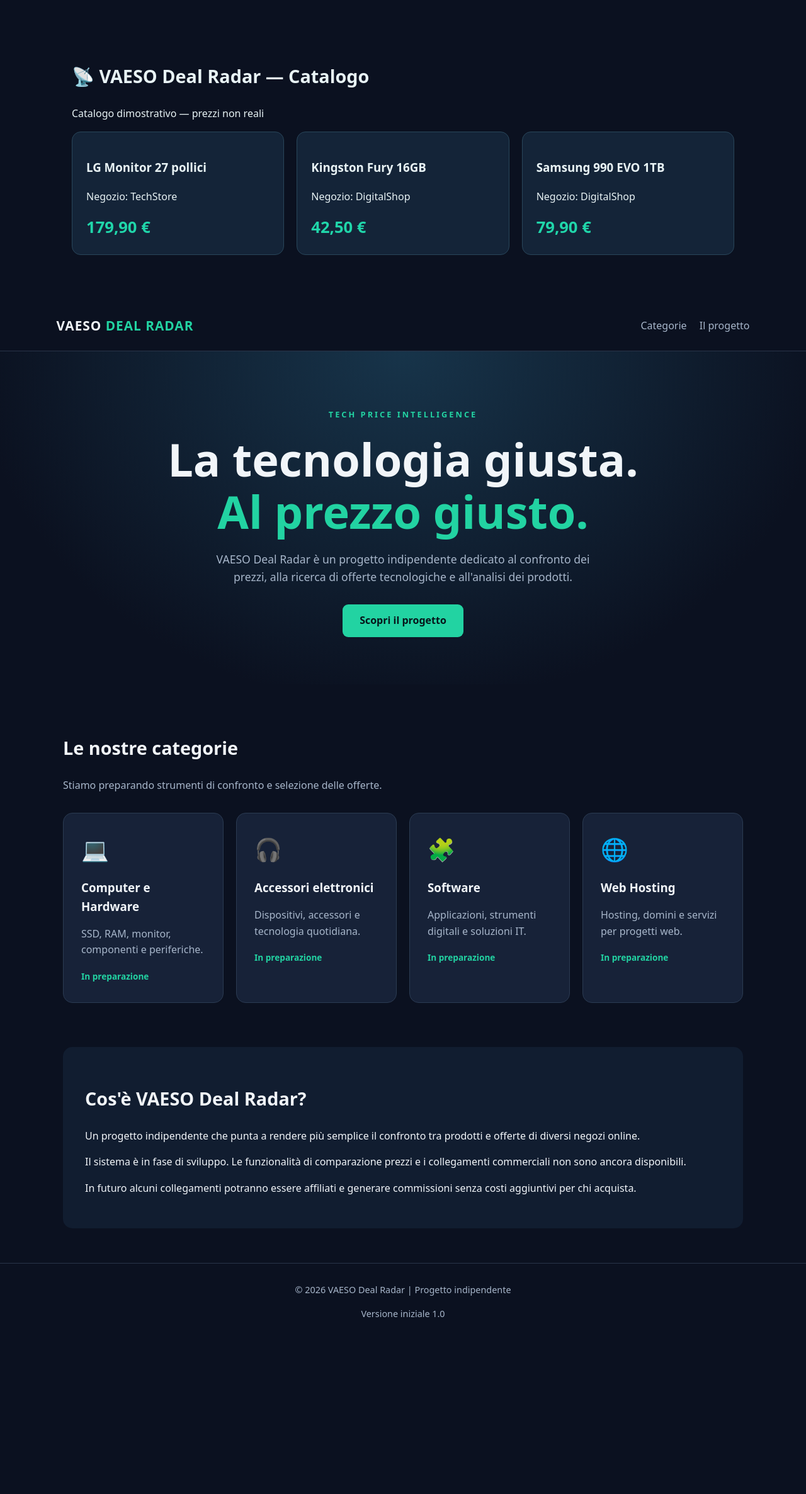
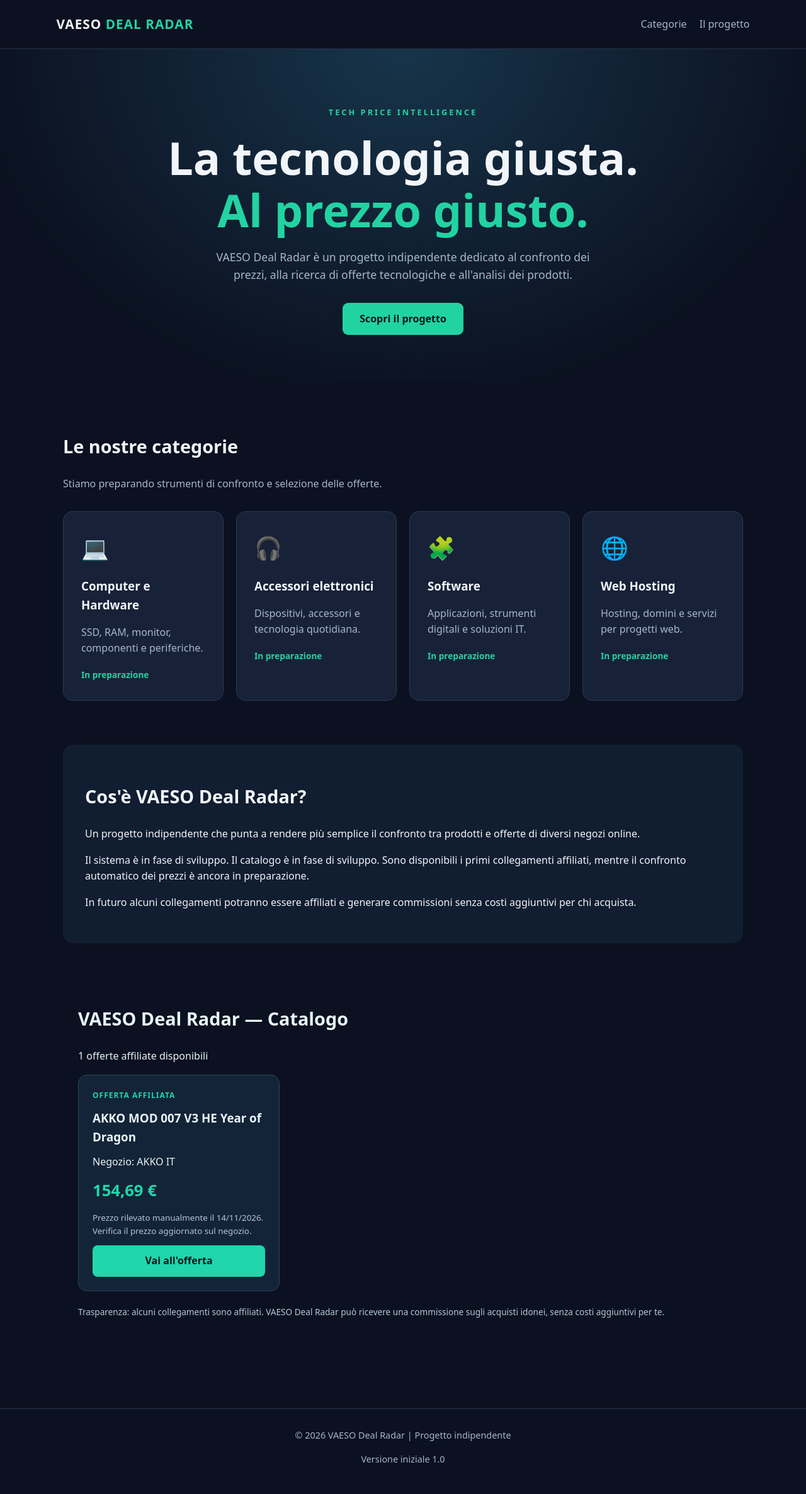
Before and after one commit to vaeso67/vaeso-deal-radar, a plain HTML site: page index.html in a window 1280 px wide. Shown: the whole page at 63% size. Before the commit the page ends 2142 px from the top, so only its background shows below. Drawn offline with Linux system fonts and the light colour scheme.

Commit message:
VAESO Deal Radar 1.1 - first affiliate product

```diff
--- a/deals.json
+++ b/deals.json
@@ -1,5 +1,5 @@
 {
-  "generated_at": "2026-11-14T10:10:49.090978+00:00",
+  "generated_at": "2026-11-14T11:45:06.367820+00:00",
   "demo": true,
   "products": [
     {
@@ -58,6 +58,22 @@
           "url": ""
         }
       ]
+    },
+    {
+      "code": "AKKO001",
+      "name": "AKKO MOD 007 V3 HE Year of Dragon",
+      "currency": "EUR",
+      "best_merchant": "AKKO IT",
+      "best_price": 154.69,
+      "affiliate": true,
+      "demo": false,
+      "offers": [
+        {
+          "merchant": "AKKO IT",
+          "price": 154.69,
+          "url": "https://www.awin1.com/cread.php?awinmid=69032&awinaffid=3154946&ued=https%3A%2F%2Fakkogear.eu%2Fproducts%2Fmod-007-v3-he-year-of-dragon-hall-effect-keyboard"
+        }
+      ]
     }
   ]
 }
--- a/index.html
+++ b/index.html
@@ -124,72 +124,7 @@
   </style>
 </head>
 
-<section id="catalogo-vaeso" style="max-width:1100px;margin:50px auto;padding:24px;color:#e8f3f5">
-  <h2>📡 VAESO Deal Radar — Catalogo</h2>
-  <p id="catalogo-stato">Caricamento prodotti...</p>
-  <div id="catalogo-prodotti" style="display:grid;grid-template-columns:repeat(auto-fit,minmax(250px,1fr));gap:20px"></div>
-</section>
 
-<script>
-async function caricaCatalogo() {
-  const stato = document.getElementById("catalogo-stato");
-  const contenitore = document.getElementById("catalogo-prodotti");
-
-  try {
-    const risposta = await fetch("./deals.json", {
-      cache: "no-store"
-    });
-
-    if (!risposta.ok) {
-      throw new Error("Catalogo non disponibile");
-    }
-
-    const dati = await risposta.json();
-
-    stato.textContent = dati.demo
-      ? "Catalogo dimostrativo — prezzi non reali"
-      : "Offerte disponibili";
-
-    contenitore.replaceChildren();
-
-    for (const prodotto of dati.products) {
-      const scheda = document.createElement("article");
-
-      scheda.style.cssText =
-        "background:#142438;border:1px solid #29465a;" +
-        "border-radius:14px;padding:22px";
-
-      const nome = document.createElement("h3");
-      nome.textContent = prodotto.name;
-
-      const negozio = document.createElement("p");
-      negozio.textContent =
-        "Negozio: " + prodotto.best_merchant;
-
-      const prezzo = document.createElement("strong");
-      prezzo.style.cssText =
-        "color:#20d6aa;font-size:1.6rem";
-
-      prezzo.textContent = new Intl.NumberFormat(
-        "it-IT", {
-          style: "currency",
-          currency: prodotto.currency
-        }
-      ).format(prodotto.best_price);
-
-      scheda.append(nome, negozio, prezzo);
-      contenitore.appendChild(scheda);
-    }
-
-  } catch (errore) {
-    stato.textContent =
-      "Catalogo temporaneamente non disponibile.";
-    console.error(errore);
-  }
-}
-
-caricaCatalogo();
-</script>
 <body>
   <header>
     <div class="logo">VAESO <span>DEAL RADAR</span></div>
@@ -254,9 +189,10 @@ caricaCatalogo();
       </p>
       <p>
         Il sistema è in fase di sviluppo.
-        Le funzionalità di comparazione prezzi
-        e i collegamenti commerciali non sono
-        ancora disponibili.
+        Il catalogo è in fase di sviluppo.
+        Sono disponibili i primi collegamenti affiliati,
+        mentre il confronto automatico dei prezzi
+        è ancora in preparazione.
       </p>
       <p>
         In futuro alcuni collegamenti potranno
@@ -264,7 +200,127 @@ caricaCatalogo();
         senza costi aggiuntivi per chi acquista.
       </p>
     </section>
-  </main>
+  <section id="catalogo-vaeso" style="max-width:1100px;margin:50px auto;padding:24px;color:#e8f3f5">
+  <h2>VAESO Deal Radar — Catalogo</h2>
+  <p id="catalogo-stato">Caricamento prodotti...</p>
+  <div id="catalogo-prodotti" style="display:grid;grid-template-columns:repeat(auto-fill,minmax(250px,320px));gap:20px"></div>
+</section>
+
+<script>
+async function caricaCatalogo() {
+  const stato = document.getElementById("catalogo-stato");
+  const contenitore = document.getElementById("catalogo-prodotti");
+
+  try {
+    const risposta = await fetch("./deals.json", {
+      cache: "no-store"
+    });
+
+    if (!risposta.ok) {
+      throw new Error("Catalogo non disponibile");
+    }
+
+    const dati = await risposta.json();
+    const prodotti = dati.products || [];
+
+    const affiliati = prodotti.filter(p => p.affiliate === true);
+    const demo = prodotti.filter(p => p.affiliate !== true);
+
+    stato.textContent =
+      affiliati.length + " offerte affiliate disponibili";
+
+    contenitore.replaceChildren();
+
+    for (const prodotto of affiliati) {
+      const reale = prodotto.affiliate === true;
+      const scheda = document.createElement("article");
+
+      scheda.style.cssText =
+        "background:#142438;border:1px solid #29465a;" +
+        "border-radius:14px;padding:22px;display:flex;" +
+        "flex-direction:column;gap:12px";
+
+      const tipo = document.createElement("span");
+      tipo.textContent = reale
+        ? "OFFERTA AFFILIATA"
+        : "PRODOTTO DIMOSTRATIVO";
+      tipo.style.cssText =
+        "color:#20d6aa;font-size:.75rem;font-weight:bold;" +
+        "letter-spacing:1px";
+
+      const nome = document.createElement("h3");
+      nome.textContent = prodotto.name;
+      nome.style.margin = "0";
+
+      const negozio = document.createElement("p");
+      negozio.textContent = "Negozio: " + prodotto.best_merchant;
+      negozio.style.margin = "0";
+
+      const prezzo = document.createElement("strong");
+      prezzo.style.cssText =
+        "color:#20d6aa;font-size:1.6rem";
+
+      prezzo.textContent = new Intl.NumberFormat("it-IT", {
+        style: "currency",
+        currency: prodotto.currency
+      }).format(prodotto.best_price);
+
+      scheda.append(tipo, nome, negozio, prezzo);
+
+      if (reale) {
+        const nota = document.createElement("small");
+        nota.textContent =
+          "Prezzo rilevato manualmente il 14/11/2026. " +
+          "Verifica il prezzo aggiornato sul negozio.";
+        nota.style.color = "#b5c6d5";
+        scheda.appendChild(nota);
+
+        const url = prodotto.offers?.[0]?.url;
+
+        if (url && /^https:\/\//i.test(url)) {
+          const link = document.createElement("a");
+          link.href = url;
+          link.target = "_blank";
+          link.rel = "sponsored noopener noreferrer";
+          link.textContent = "Vai all'offerta";
+          link.style.cssText =
+            "display:inline-block;background:#20d6aa;" +
+            "color:#071522;padding:12px 18px;" +
+            "border-radius:8px;text-decoration:none;" +
+            "font-weight:bold;text-align:center";
+          scheda.appendChild(link);
+        }
+      } else {
+        const nota = document.createElement("small");
+        nota.textContent =
+          "Prezzo di esempio — non è un'offerta reale.";
+        nota.style.color = "#b5c6d5";
+        scheda.appendChild(nota);
+      }
+
+      contenitore.appendChild(scheda);
+    }
+
+    const informativa = document.createElement("p");
+    informativa.textContent =
+      "Trasparenza: alcuni collegamenti sono affiliati. " +
+      "VAESO Deal Radar può ricevere una commissione " +
+      "sugli acquisti idonei, senza costi aggiuntivi per te.";
+    informativa.style.cssText =
+      "color:#b5c6d5;font-size:.85rem;margin-top:22px";
+
+    contenitore.after(informativa);
+
+  } catch (errore) {
+    stato.textContent =
+      "Catalogo temporaneamente non disponibile.";
+    console.error(errore);
+  }
+}
+
+caricaCatalogo();
+</script>
+</main>
 
   <footer>
     © 2026 VAESO Deal Radar | Progetto indipendente
```
Also changed, not shown: 1 other file.
